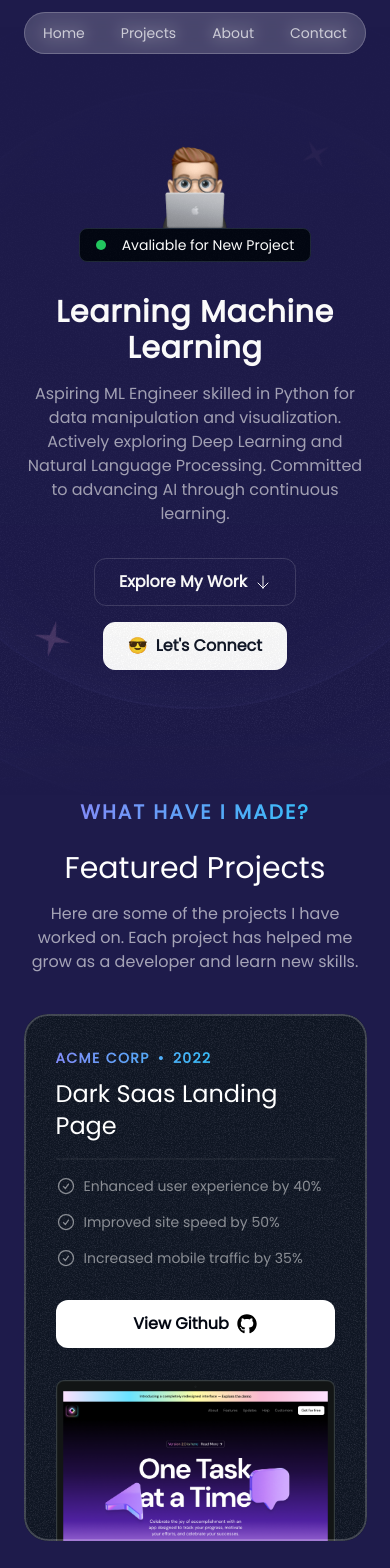
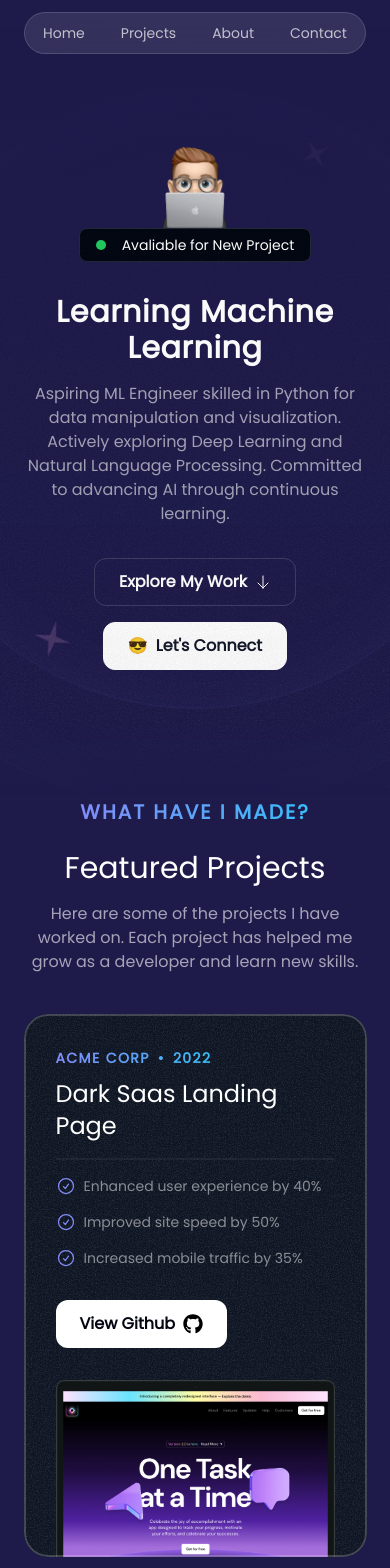
Before and after one commit to Abhinavexists/Portfolio, a Next.js app: page / in a window 390 px wide. Shown: the top 1568 px of the page. Built offline with nearby package versions, Linux system fonts and the light colour scheme.

Commit message:
Style improvements

```diff
--- a/package.json
+++ b/package.json
@@ -11,7 +11,9 @@
   "dependencies": {
     "@eslint/config-array": "^0.19.0",
     "@eslint/object-schema": "^2.1.4",
+    "@radix-ui/react-icons": "^1.3.2",
     "@svgr/webpack": "^8.1.0",
+    "clsx": "^2.1.1",
     "framer-motion": "^11.3.21",
     "glob": "^11.0.0",
     "next": "^14.2.18",
@@ -19,7 +21,7 @@
     "react-dom": "^18",
     "react-icons": "^5.3.0",
     "rimraf": "^6.0.1",
-    "tailwind-merge": "^2.4.0",
+    "tailwind-merge": "^2.5.4",
     "tailwindcss-animate": "^1.0.7"
   },
   "devDependencies": {
--- a/src/app/layout.tsx
+++ b/src/app/layout.tsx
@@ -35,9 +35,7 @@ export default function RootLayout({
       >
         {/* <AnimatedBackground /> */}
         <div className="relative z-10">
-          <Header />
           <main>{children}</main>
-          <Footer />
         </div>
       </body>
     </html>
--- a/src/sections/Contact.tsx
+++ b/src/sections/Contact.tsx
@@ -1,13 +1,13 @@
-import ArrowUpRighticon from "@/assets/icons/arrow-up-right.svg"
+import ArrowUpRighticon from "@/assets/icons/arrow-up-right.svg";
 import grainImage from "@/assets/images/grain.jpg";
 
 export const ContactSection = () => {
   return (
     <div className="py-16 pt-12 lg:py-24 lg:pt-20 z">
       <div className="max-w-[85%] md:max-w-4xl lg:max-w-[80rem] mx-auto">
-        <div className="bg-gradient-to-r from-indigo-400 to-sky-400 text-gray-900 py-8 px-10 rounded-3xl  text-center md:text-left relative overflow-hidden z-[10]">
+        <div className="bg-gradient-to-r from-indigo-400 to-sky-400 text-gray-900 py-8 px-10 rounded-3xl text-center md:text-left relative overflow-hidden z-[10]">
           <div
-            className="absolute inset-0 opacity-5 -z[-1]"
+            className="absolute inset-0 opacity-5 -z-[1]"
             style={{
               backgroundImage: `url(${grainImage.src})`,
             }}
@@ -15,16 +15,17 @@ export const ContactSection = () => {
           <div className="flex flex-col md:flex-row gap-8 md:gap-16 items-center z-[10]">
             <div>
               <h2 className="font-serif text-2xl md:text-3xl z-[10]">
-                Let's Create Something Amazing Together</h2>
+                Let's Create Something Amazing Together
+              </h2>
               <p className="text-sm mt-2 md:text-base z-[10]">
                 Passionate About Turning Visions into Reality? Let’s Connect and Discuss How I Can Help You Achieve Your Goals.
               </p>
             </div>
             <div>
               <a href="" target="_blank" rel="noopener noreferrer">
-                <button className="text-white bg-gray-900 inline-flex items-center px-6 h-12 rounded-xl gap-2 w-max border border-gray-900">
-                  <span className="font-semibold z-[10]">Contact Me</span>
-                  <ArrowUpRighticon className="size-4" />
+                <button className="text-white bg-gray-900 inline-flex items-center px-6 h-12 rounded-xl gap-2 w-max border border-gray-900 transition-transform duration-300 ease-in-out transform hover:scale-105 hover:bg-gray-700 focus:outline-none focus:ring-2 focus:ring-offset-2 focus:ring-gray-500">
+                  <span>Contact Me</span>
+                  <ArrowUpRighticon className="size-5" />
                 </button>
               </a>
             </div>
@@ -32,5 +33,7 @@ export const ContactSection = () => {
         </div>
       </div>
     </div>
-  )
+  );
 };
+
+export default ContactSection;
--- a/src/sections/Header.tsx
+++ b/src/sections/Header.tsx
@@ -5,7 +5,7 @@ import { smoothScroll } from "@/components/smoothScroll";
 export const Header = () => {
   return (
     <header className="flex justify-center items-center fixed top-3 w-full z-10">
-      <nav className="flex gap-1 p-0.5 border border-white/15 rounded-full bg-white/10 backdrop-blur">
+      <nav className="flex gap-1 p-0.5 border border-white/15 rounded-full bg-white/10 backdrop-blur-xl">
         <a href="#home" className="nav-item" onClick={smoothScroll}>
           Home
         </a>
--- a/src/sections/Projects.tsx
+++ b/src/sections/Projects.tsx
@@ -4,7 +4,6 @@ import aiStartupLandingPage from "@/assets/images/ai-startup-landing-page.png";
 import Image from "next/image";
 import CheckCircleIcon from "@/assets/icons/check-circle.svg";
 import GithubIcon from "@/assets/icons/GitHub.svg";
-import grainImage from "@/assets/images/grain.jpg";
 import { SectionHeader } from "@/components/SectionHeader";
 import { Card } from "@/components/Card";
 
@@ -51,13 +50,16 @@ export const ProjectsSection = () => {
   return (
     <section className="pb-16 lg:py-24">
       <div className="container">
-        <SectionHeader eyebrow="What Have I Made?" title="Featured Projects" description="Here are some of the projects I have worked on. Each project has
-              helped me grow as a developer and learn new skills."/>
+        <SectionHeader
+          eyebrow="What Have I Made?"
+          title="Featured Projects"
+          description="Here are some of the projects I have worked on. Each project has helped me grow as a developer and learn new skills."
+        />
         <div className="flex flex-col mt-10 md:mt-20 gap-20">
-          {portfolioProjects.map((project , projectIndex) => (
+          {portfolioProjects.map((project, projectIndex) => (
             <Card
               key={project.title}
-            className="px-8 pt-8 pb-0 md:pt-12 md:px-10 lg:pt-16 lg:px-20 sticky"
+              className="px-8 pt-8 pb-0 md:pt-12 md:px-10 lg:pt-16 lg:px-20 sticky transition-all duration-300 ease-in-out hover:shadow-lg hover:shadow-indigo-500/20 hover:-translate-y-1"
               style={{ top: `calc(64px + ${projectIndex * 40}px)` }}
             >
               <div className="lg:grid lg:grid-cols-2 lg:gap-16">
@@ -70,34 +72,35 @@ export const ProjectsSection = () => {
                   <h3 className="font-serif text-2xl mt-2 md:mt-5 md:text-4xl">
                     {project.title}
                   </h3>
-                  <hr className="border-t-2 border-white/5 mt-4"/>
+                  <hr className="border-t-2 border-white/5 mt-4" />
                   <ul className="flex flex-col gap-4 mt-4 md:mt-5">
-                    {project.results.map((result) => (
-                      <li className="flex gap-2 text-sm md:text-base text-white/50">
-                        <CheckCircleIcon className="size-5 md:size-6" />
+                    {project.results.map((result, index) => (
+                      <li
+                        key={index}
+                        className="flex gap-2 text-sm md:text-base text-white/50 items-center transition-all duration-300 ease-in-out hover:translate-x-1"
+                      >
+                        <CheckCircleIcon className="size-5 md:size-6 text-indigo-400 flex-shrink-0" />
                         <span>{result.title}</span>
                       </li>
                     ))}
                   </ul>
-                  <a href={project.link}>
-                    <button className="bg-white text-gray-950 h-12 w-full md:w-auto px-6 rounded-xl font-semibold inline-flex items-center justify-center gap-2 mt-8">
-                      <span>
-                        View Github
-                      </span>
+                  <a href={project.link} className="inline-block mt-8">
+                    <button className="bg-white text-gray-950 h-12 w-full md:w-auto px-6 rounded-xl font-semibold inline-flex items-center justify-center gap-2 transition-transform duration-300 ease-in-out transform hover:scale-105 hover:bg-gray-200 focus:outline-none focus:ring-2 focus:ring-offset-2 focus:ring-gray-500">
+                      <span>View Github</span>
                       <GithubIcon className="size-5" />
                     </button>
                   </a>
                 </div>
-                <div className="relative">
+                <div className="relative overflow rounded-lg mt-8 lg:mt-0 lg:pl-16">
                   <Image
                     src={project.image}
                     alt={project.title}
-                className="mt-8 -mb-4 md:-mb-0 lg:mt-0 lg:absolute lg:h-full lg:w-auto lg:max-w-none"
+                    className="w-full h-auto lg:absolute lg:h-full lg:w-auto lg:max-w-none transition-transform duration-300 ease-in-out hover:scale-105"
                   />
                 </div>
               </div>
             </Card>
-          ) )}
+          ))}
         </div>
       </div>
     </section>
```
Also changed, not shown: 1 other file (tests, documents, lock files or other folders). Lines whose indentation alone changed are shown as unchanged.
